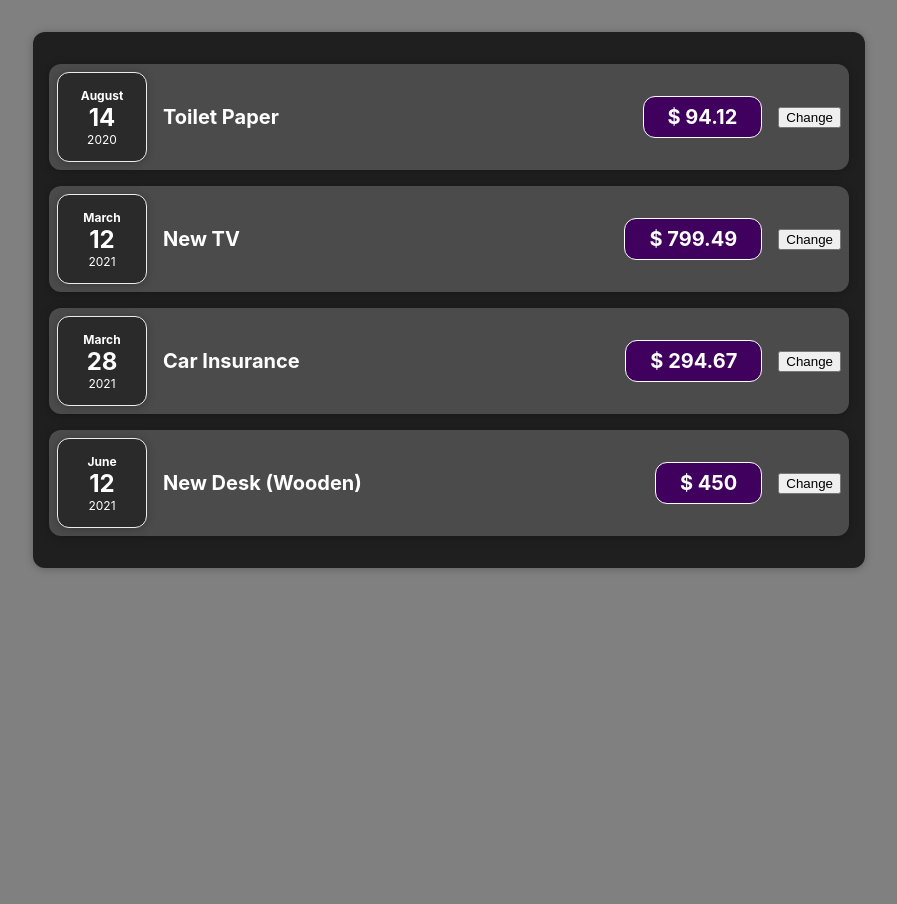
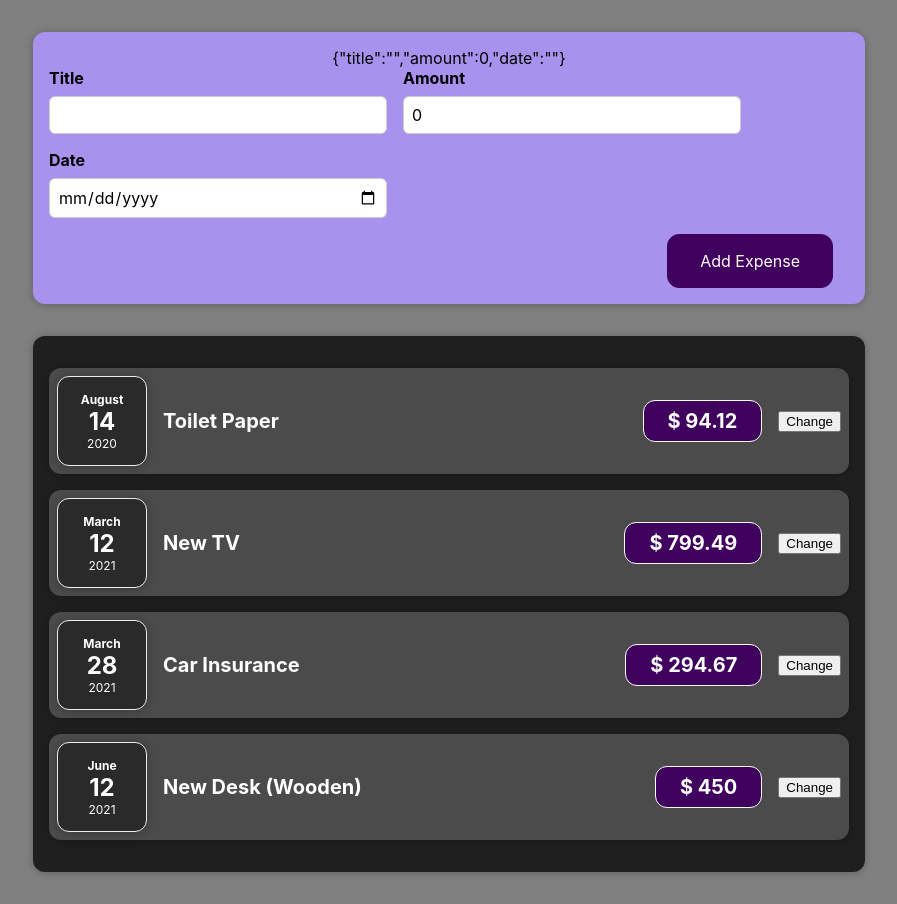
Before and after one commit to avishekdr/react-tutorial, a React (Create React App) app: page / in a window 1280 px wide. Shown: the whole page, without its empty margins (191-1088 px from the left). Before the commit the page ends 800 px from the top, so only its background shows below. Built offline with nearby package versions, Linux system fonts and the light colour scheme.

Commit message:
implemented form handling

```diff
--- a/src/App.js
+++ b/src/App.js
@@ -1,5 +1,6 @@
 import './App.css';
 import { Expenses } from './components/Expenses/Expenses';
+import { NewExpense } from './components/NewExpense/NewExpense';
 
 function App() {
   const expenses = [
@@ -8,7 +9,18 @@ function App() {
     { id: 'e3', title: 'Car Insurance', amount: 294.67, date: new Date(2021, 2, 28) },
     { id: 'e4', title: 'New Desk (Wooden)', amount: 450, date: new Date(2021, 5, 12) },
   ];
-  return <Expenses items={expenses} />;
+
+  const newExpenseHandler = (value) => {
+    expenses.push(value);
+    console.log(expenses);
+  };
+
+  return (
+    <div>
+      <NewExpense getNewExpense={newExpenseHandler} />
+      <Expenses items={expenses} />
+    </div>
+  );
 }
 
 export default App;
--- /dev/null
+++ b/src/components/NewExpense/ExpenseForm.css
@@ -0,0 +1,24 @@
+.new-expense__controls {
+    display: flex;
+    flex-wrap: wrap;
+    gap: 1rem;
+    margin-bottom: 1rem;
+    text-align: left;
+}
+
+.new-expense__control label {
+    font-weight: bold;
+    margin-bottom: 0.5rem;
+    display: block;
+}
+
+.new-expense__control input {
+    font: inherit;
+    padding: 0.5rem;
+    border-radius: 6px;
+    border: 1px solid #ccc;
+    width: 20rem;
+    max-width: 100%;
+}
+
+.new-expense__actions { text-align: right; }
--- /dev/null
+++ b/src/components/NewExpense/ExpenseForm.js
@@ -0,0 +1,38 @@
+import { useState } from 'react';
+import './ExpenseForm.css';
+
+export function ExpenseForm(props) {
+    const [userInput, setUserInput] = useState({ title: '', amount: 0, date: '' }),
+        titleChangeHandler = (event) => setUserInput((prevState) => { return { ...prevState, title: event.target.value } }),
+        amountChangeHandler = (event) => setUserInput((prevState) => { return { ...prevState, amount: event.target.value } }),
+        dateChangeHandler = (event) => setUserInput((prevState) => { return { ...prevState, date: event.target.value } });
+
+    const submitHandler = (event) => {
+        event.preventDefault();
+        props.onSaveExpenseData(userInput);
+        setUserInput({title:'',amount:0,date:''});
+    };
+
+    return (
+        <form onSubmit={submitHandler}>
+            {JSON.stringify(userInput)}
+            <div className='new-expense__controls'>
+                <div className='new-expense__control'>
+                    <label>Title</label>
+                    <input type="text" value={userInput.title} onChange={titleChangeHandler} />
+                </div>
+                <div className='new-expense__control'>
+                    <label>Amount</label>
+                    <input type="number" min="0.01" step="0.01" value={userInput.amount} onChange={amountChangeHandler} />
+                </div>
+                <div className='new-expense__control'>
+                    <label>Date</label>
+                    <input type="date" min="2019-01-01" max="2023-01-01" value={userInput.date} onChange={dateChangeHandler} />
+                </div>
+            </div>
+            <div className='new-expense__actions'>
+                <button type="submit">Add Expense</button>
+            </div>
+        </form>
+    );
+}
--- /dev/null
+++ b/src/components/NewExpense/NewExpense.css
@@ -0,0 +1,36 @@
+.new-expense {
+    background-color: #a892ee;
+    padding: 1rem;
+    margin: 2rem auto;
+    width: 50rem;
+    max-width: 95%;
+    border-radius: 12px;
+    text-align: center;
+    box-shadow: 0 1px 8px rgba(0, 0, 0, 0.25);
+}
+
+.new-expense button {
+    font: inherit;
+    cursor: pointer;
+    padding: 1rem 2rem;
+    border: 1px solid #40005d;
+    background-color: #40005d;
+    color: white;
+    border-radius: 12px;
+    margin-right: 1rem;
+}
+
+.new-expense button:hover, .new-expense button:active {
+    background-color: #510674;
+    border-color: #510674;
+}
+
+.new-expense button.alternative {
+    color: #220131;
+    border-color: transparent;
+    background-color: transparent;
+}
+
+.new-expense button.alternative:hover, .new-expense button.alternative:active {
+    background-color: #ddb3f8;
+}
--- /dev/null
+++ b/src/components/NewExpense/NewExpense.js
@@ -0,0 +1,17 @@
+import './NewExpense.css';
+import { ExpenseForm } from './ExpenseForm';
+
+export function NewExpense(props) {
+    const saveExpenseDataHandler = (enteredExpenseData) => {
+        const expenseData = {
+            ...enteredExpenseData, date: new Date(enteredExpenseData.date),
+            id: Math.random().toString()
+        };
+        props.getNewExpense(expenseData);
+    };
+    return (
+        <div className='new-expense'>
+            <ExpenseForm onSaveExpenseData={saveExpenseDataHandler} />
+        </div>
+    );
+}
```
